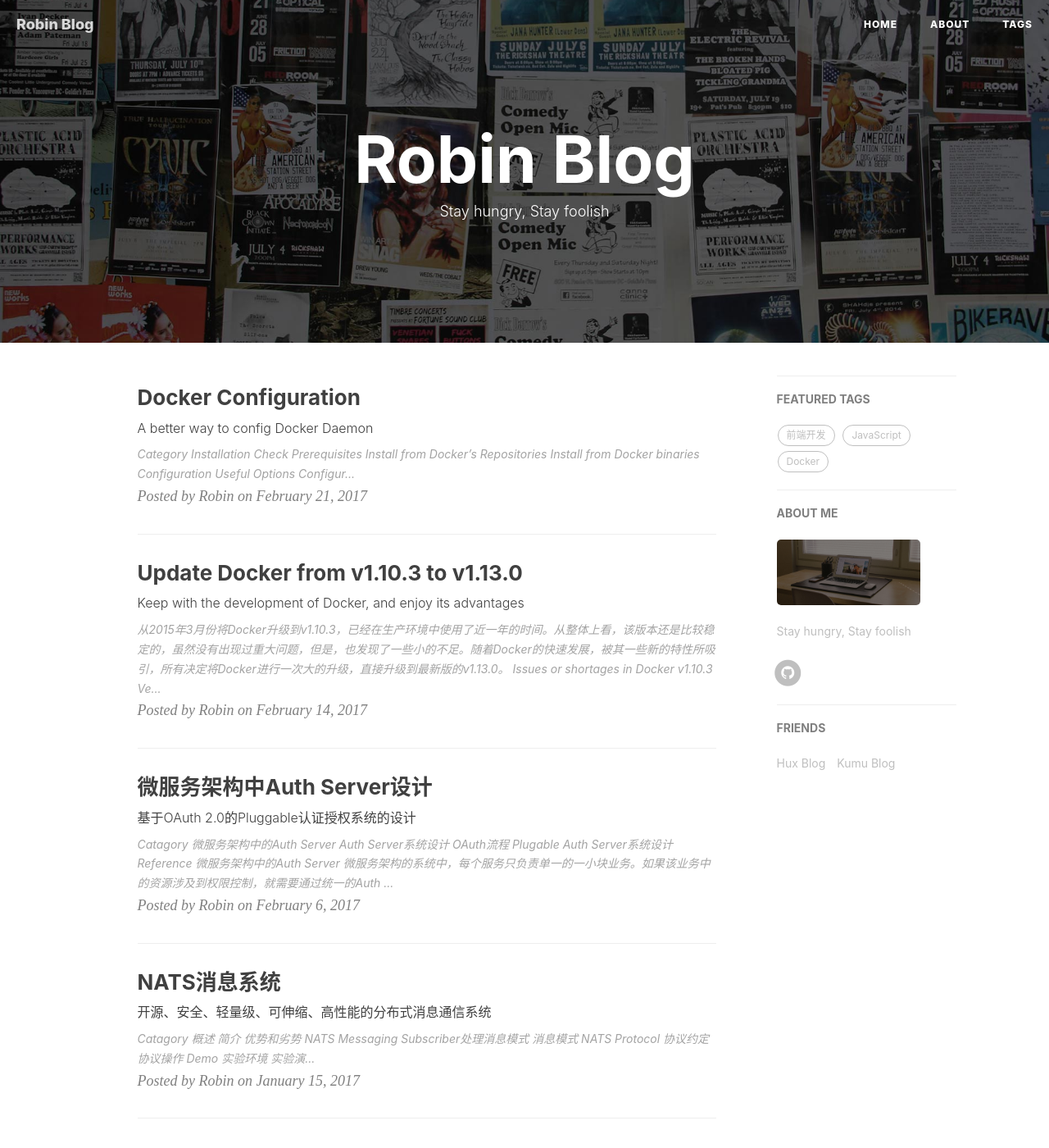
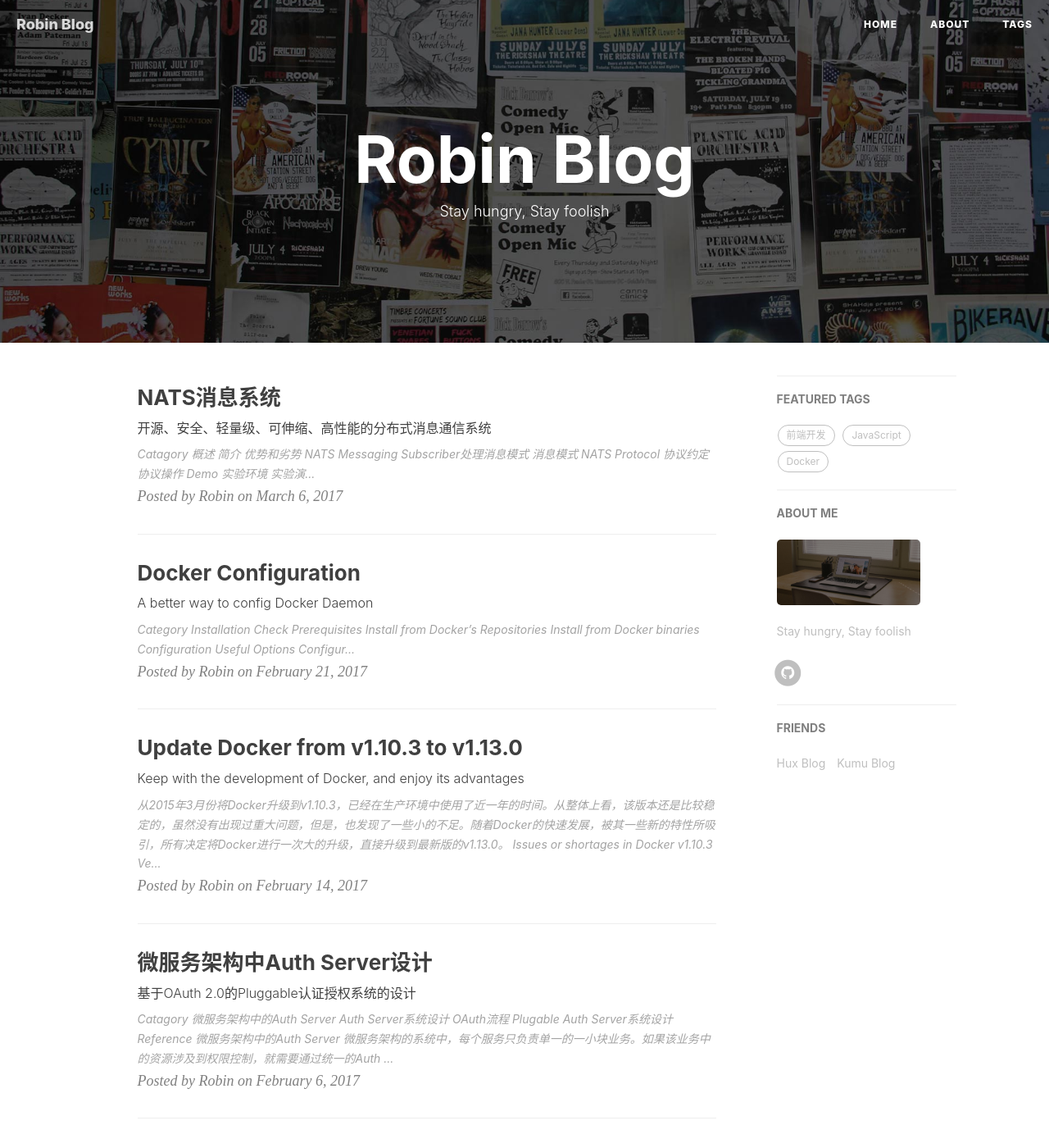
Before and after one commit to supereagle/supereagle.github.io, a Jekyll site: the page built from index.html, in a window 1280 px wide and 1400 px high. Shown: the whole window at 82% size. Built offline with Jekyll 4.4.1, drawn with Linux system fonts in a browser that asks for light colours; nearby versions of some CDN libraries; the list of posts is cut into pages by our own code; comment, search, counter and statistics services are not loaded.

```diff
--- a/_posts/2017-01-15-nats.markdown
+++ b/_posts/2017-01-15-nats.markdown
@@ -2,7 +2,7 @@
 layout:     post
 title:      "NATS消息系统"
 subtitle:   "开源、安全、轻量级、可伸缩、高性能的分布式消息通信系统"
-date:       2017-01-15
+date:       2017-03-06
 author:     "Robin"
 header-img: "/img/in-post/nats/nats.jpg"
 tags:
```
